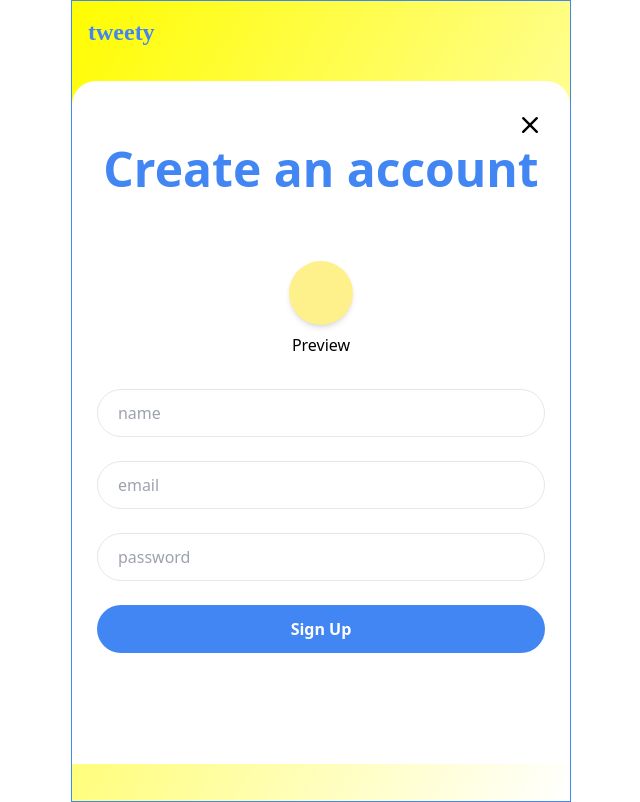
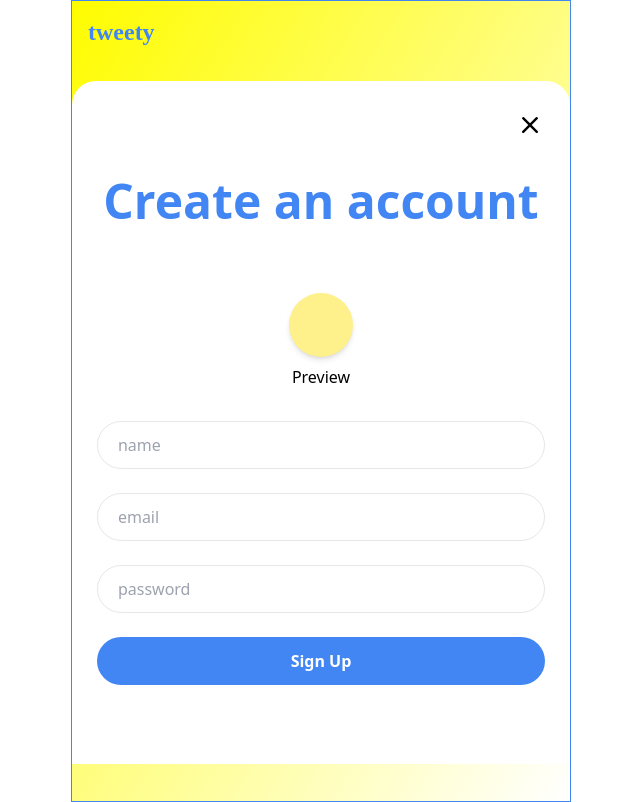
Before and after one commit to chaewon0128/nomad-tweet, a Next.js app: page /create-account in a window 1280 px wide. Shown: the top 802 px of the page, without its empty margins (319-959 px from the left). Built offline with nearby package versions, Linux system fonts and the light colour scheme; a web font is replaced by a local one; what tailwind-animatecss, tailwindcss-spinner would draw is missing.

Commit message:
💄 margin 수정

```diff
--- a/pages/create-account.tsx
+++ b/pages/create-account.tsx
@@ -43,7 +43,7 @@ export default function Create() {
     return (
         <div className='pt-20 min-h-screen bg-gradient-to-br'>
             < div className='bg-white w-full  animatecss animatecss-fadeInUp rounded-t-3xl flex flex-col space-y-12 items-center justify-center h-[683px] relative' >
-                <h1 className="font-extrabold text-5xl text-[#4286f4]">Create an account</h1>
+                <h1 className="font-extrabold text-5xl mt-16 text-[#4286f4]">Create an account</h1>
                 <form onSubmit={handleSubmit(onSignUp)} className="w-[90%] flex flex-col space-y-3">
                     <Preview register={register} avatarPreview={avatarPreview} />
                     <Input title="name" type="text" register={register} formName="name" errors={errors} />
```
